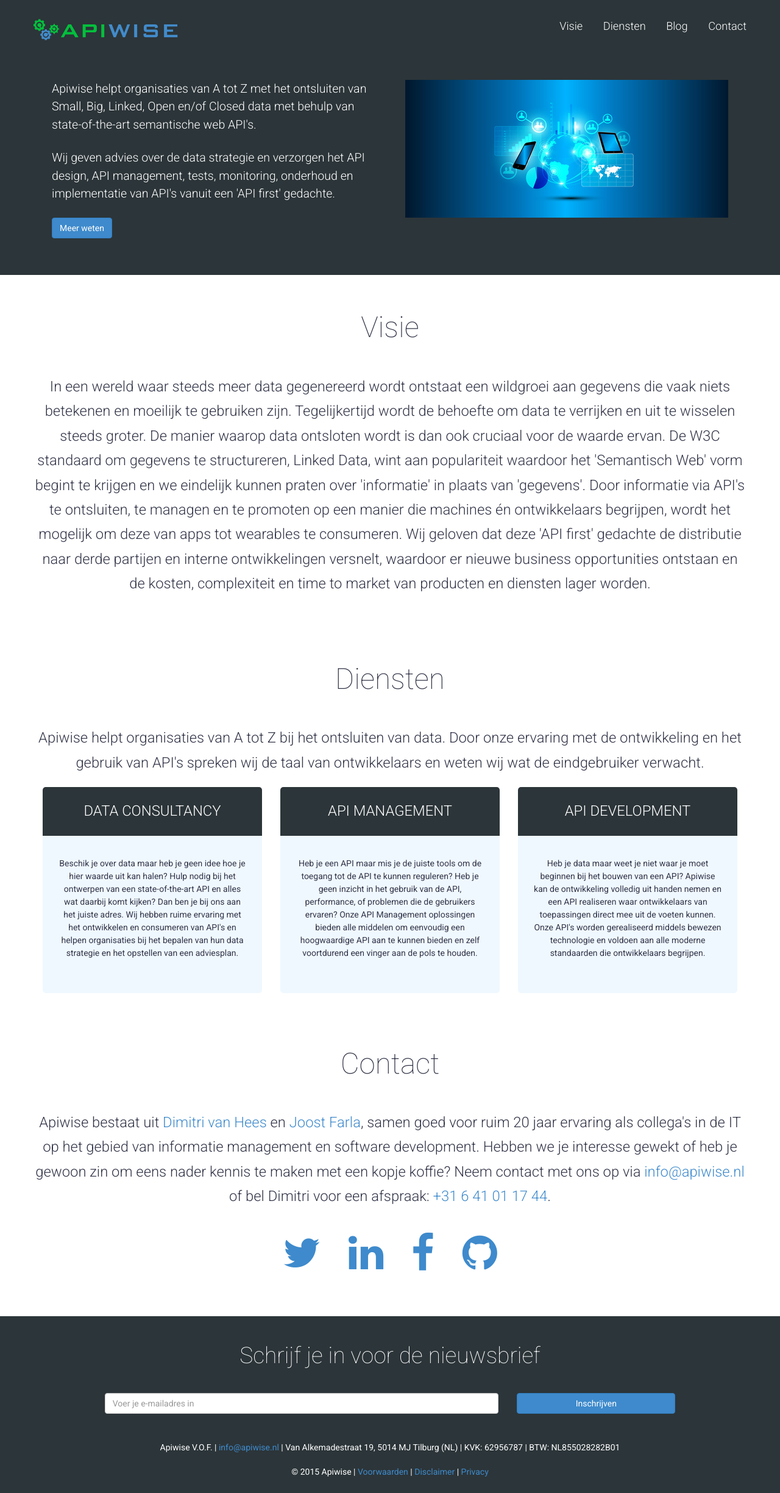
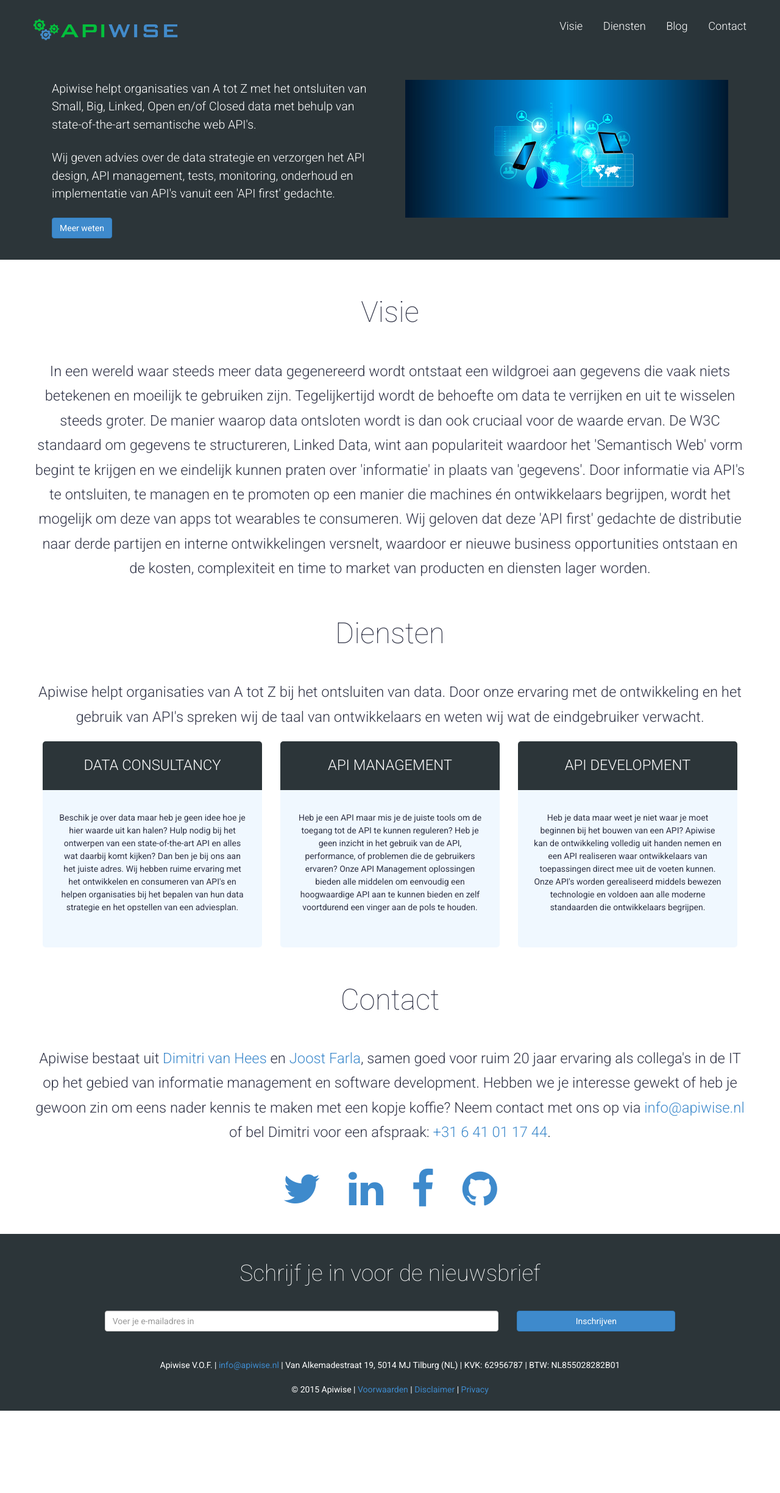
Before and after one commit to joostfarla/apiwise.github.io, a Jekyll site: the page built from index.html, in a window 1280 px wide. Shown: the whole page at 61% size. Built offline with Jekyll 4.4.1, drawn with Linux system fonts in a browser that asks for light colours; nearby versions of some CDN libraries; comment, search, counter and statistics services are not loaded; after the commit the page ends 2314 px from its top, so only the background shows below that.

Commit message:
Changed alignment

```diff
--- a/_layouts/default.html
+++ b/_layouts/default.html
@@ -33,7 +33,7 @@
                         <nav>
                             <a href="{% if page.url != "/index.html" %}{{ "/" | prepend: site.baseurl }}{% endif %}#visie">Visie</a>
                             <a href="{% if page.url != "/index.html" %}{{ "/" | prepend: site.baseurl }}{% endif %}#diensten">Diensten</a>
-                            <a href="http://blog.apiwise.nl/">Blog</a>
+                            <a href="http://blog.apiwise.nl/" target="_blank">Blog</a>
                             <a href="{% if page.url != "/index.html" %}{{ "/" | prepend: site.baseurl }}{% endif %}#contact">Contact</a>
                         </nav>
                     </div>
--- a/_sass/_layout.scss
+++ b/_sass/_layout.scss
@@ -60,6 +60,10 @@ h3 {
             float: right;
         }
 
+        a:first-child {
+            margin: 0 0 20px 0;
+        }
+
         a {
             color: #fff;
             font-weight: 300;
@@ -96,7 +100,7 @@ h3 {
 }
 
 .header-intro {
-    padding: 35px 0 60px;
+    padding: 35px 0 35px;
     background-color: #2C3539;
 
     p {
@@ -119,7 +123,7 @@ h3 {
 }
 
 .block {
-    padding: 40px 0 30px;
+    padding-top: 40px;
     text-align: center;
 }
 
@@ -137,7 +141,11 @@ h3 {
     }
 }
 
-.block-story {
+.block-vision {
+    p {
+        margin-bottom: 0;
+    }
+
     .block-body {
         font-size: 1.7em;
         font-weight: 300;
@@ -145,7 +153,7 @@ h3 {
 }
 
 @media (max-width: $screen-xs-max) {
-    .block-story {
+    .block-vision {
         .block-body {
             padding: 20px;
             font-size: 1.2em;
--- a/index.html
+++ b/index.html
@@ -17,7 +17,7 @@ description: Apiwise helpt organisaties van A tot Z met het ontsluiten van Small
     </div>
 </section>
 
-<section id="visie" class="block block-story">
+<section id="visie" class="block block-vision">
     <div class="container">
         <div class="row block-header">
             <h2 class="block-heading">Visie</h2>
```
